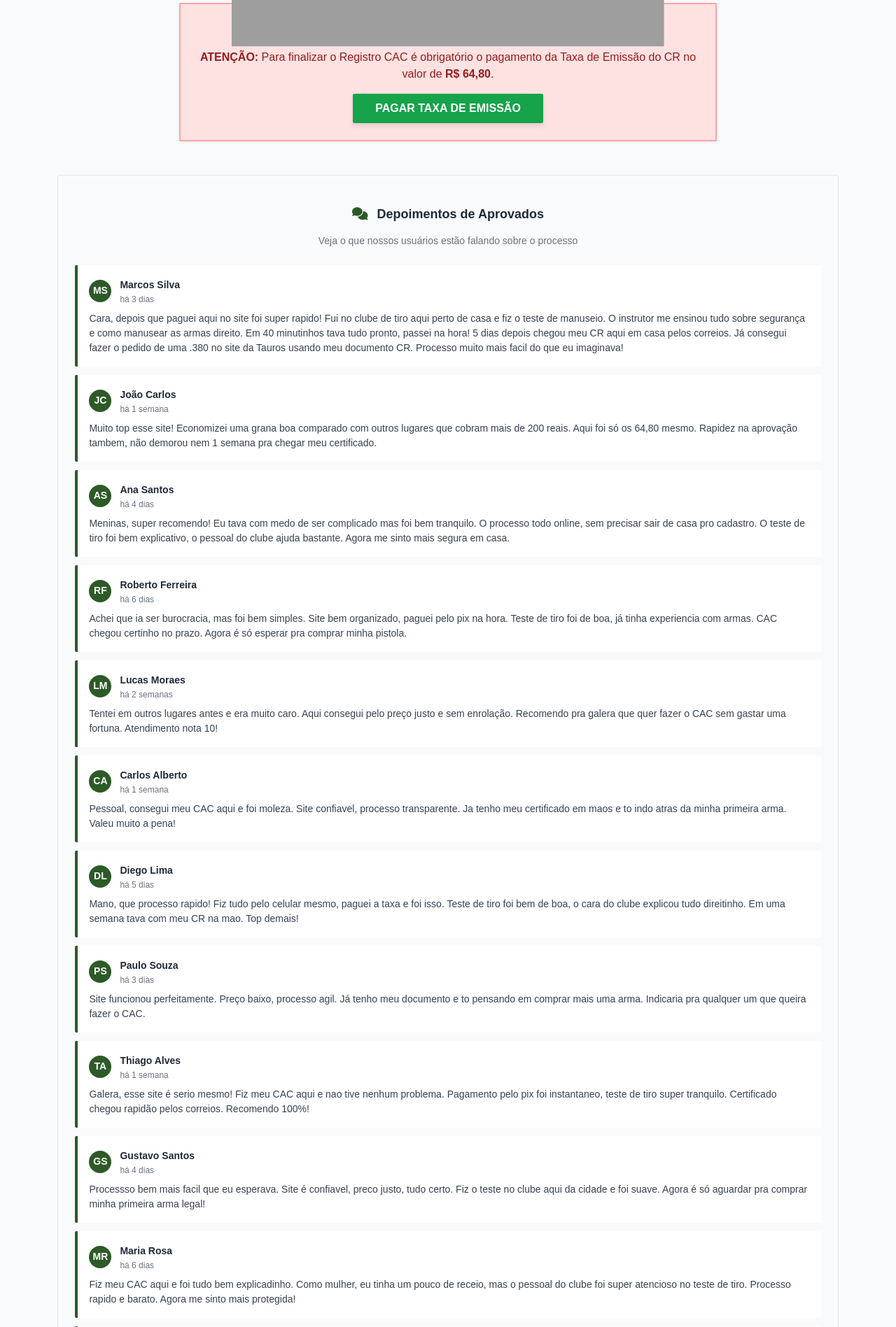
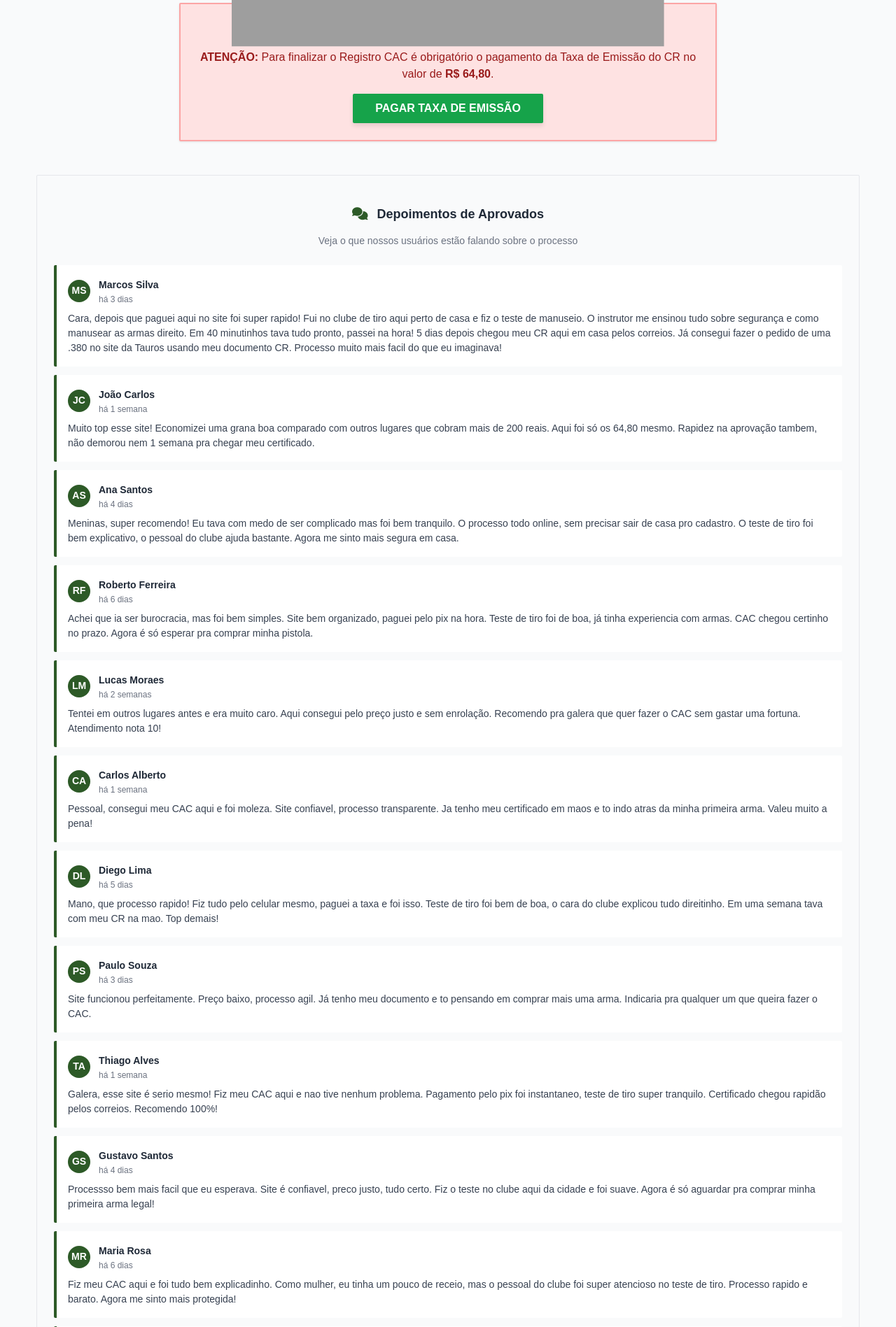
Before and after one commit to Senha1298/cac-1, a Flask app: page /aprovado in a window 1280 px wide. Shown: the part 1231-3128 px from the top of the page at 70% size. Run offline with Flask 3, Linux system fonts and the light colour scheme; the visitor is signed in with stand-in values (Sample User, id 1); data that the repository does not hold is empty; some libraries are stand-ins or nearby versions; some web fonts are replaced; grey boxes are pictures that could not be loaded.

Commit message:
Improve layout consistency on approval status pages
Adjusted the max-width styling in templates/aprovado.html to ensure consistent layout across different screen sizes.

Replit-Commit-Author: Agent
Replit-Commit-Session-Id: 4e8a3271-fc60-46cb-bbe1-2fb08af81737
Replit-Commit-Checkpoint-Type: full_checkpoint
Replit-Commit-Screenshot-Url: https://storage.googleapis.com/screenshot-production-us-central1/a7e5579c-c6ab-4f3c-abec-5cf7d859c244/4e8a3271-fc60-46cb-bbe1-2fb08af81737/r7N4j9R

```diff
--- a/templates/aprovado.html
+++ b/templates/aprovado.html
@@ -110,7 +110,7 @@
     </div>
 
     <!-- Seção de Comentários -->
-    <div style="width: 95%; margin: 48px auto 0 auto; padding: 0 20px;">
+    <div style="max-width: 2400px; margin: 48px auto 0 auto; padding: 0 20px;">
         <div style="background-color: #f9fafb; border: 1px solid #e5e7eb; padding: 24px; border-radius: 2px;">
             <div style="text-align: center; margin-bottom: 24px;">
                 <h3 style="font-size: 18px; font-weight: bold; color: #1f2937; margin-bottom: 8px;">
```
